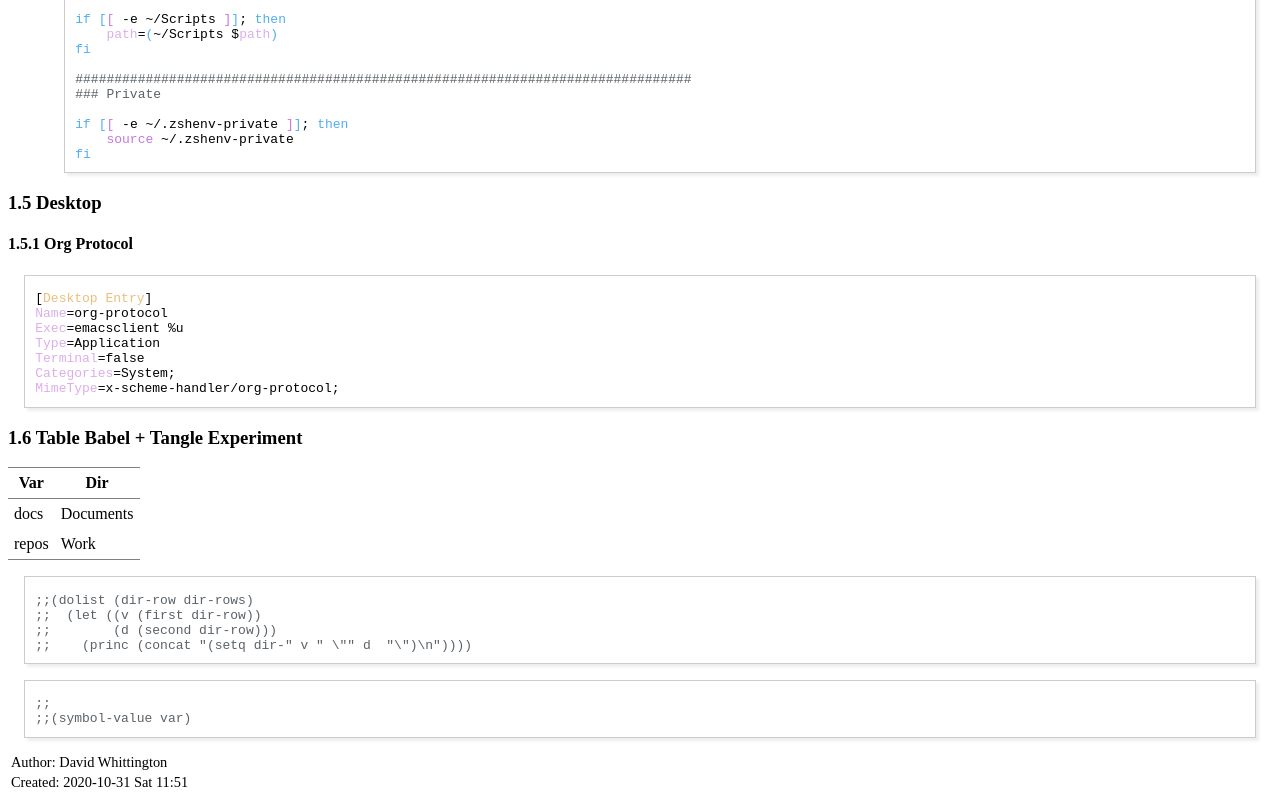
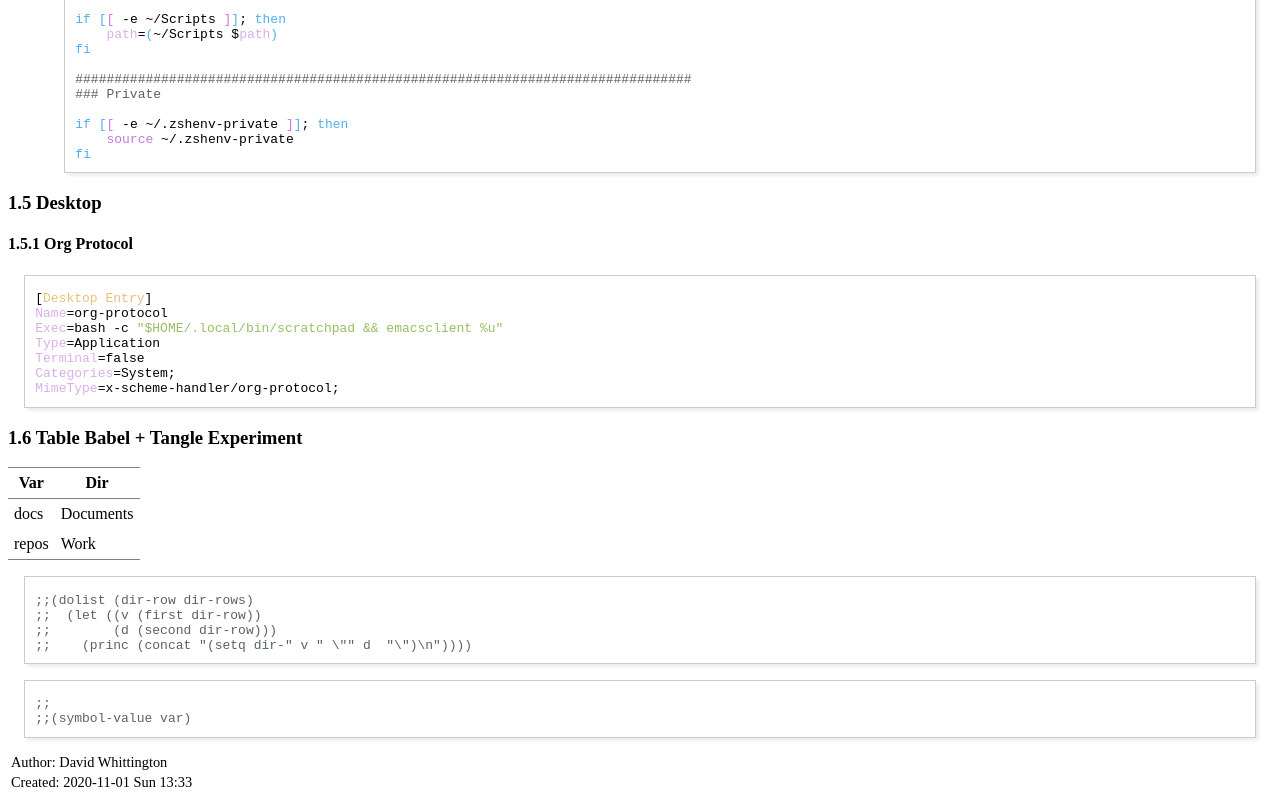
Before and after one commit to djwhitt/dotfiles, a plain HTML site: page docs/index.html in a window 1280 px wide. Shown: the part 1636-2435 px from the top of the page. Drawn offline with Linux system fonts and the light colour scheme.

Commit message:
Update html

```diff
--- a/docs/index.html
+++ b/docs/index.html
@@ -3,7 +3,7 @@
 "http://www.w3.org/TR/xhtml1/DTD/xhtml1-strict.dtd">
 <html xmlns="http://www.w3.org/1999/xhtml" lang="en" xml:lang="en">
 <head>
-<!-- 2020-10-31 Sat 11:51 -->
+<!-- 2020-11-01 Sun 13:33 -->
 <meta http-equiv="Content-Type" content="text/html;charset=utf-8" />
 <meta name="viewport" content="width=device-width, initial-scale=1" />
 <title>&lrm;</title>
@@ -394,7 +394,7 @@
 <div class="org-src-container">
 <pre class="src src-conf">[<span style="color: #ECBE7B;">Desktop Entry</span>]
 <span style="color: #dcaeea;">Name</span>=org-protocol
-<span style="color: #dcaeea;">Exec</span>=emacsclient %u
+<span style="color: #dcaeea;">Exec</span>=bash -c <span style="color: #98be65;">"$HOME/.local/bin/scratchpad &amp;&amp; emacsclient %u"</span>
 <span style="color: #dcaeea;">Type</span>=Application
 <span style="color: #dcaeea;">Terminal</span>=false
 <span style="color: #dcaeea;">Categories</span>=System;
@@ -453,7 +453,7 @@
 </div>
 <div id="postamble" class="status">
 <p class="author">Author: David Whittington</p>
-<p class="date">Created: 2020-10-31 Sat 11:51</p>
+<p class="date">Created: 2020-11-01 Sun 13:33</p>
 </div>
 </body>
 </html>
```
